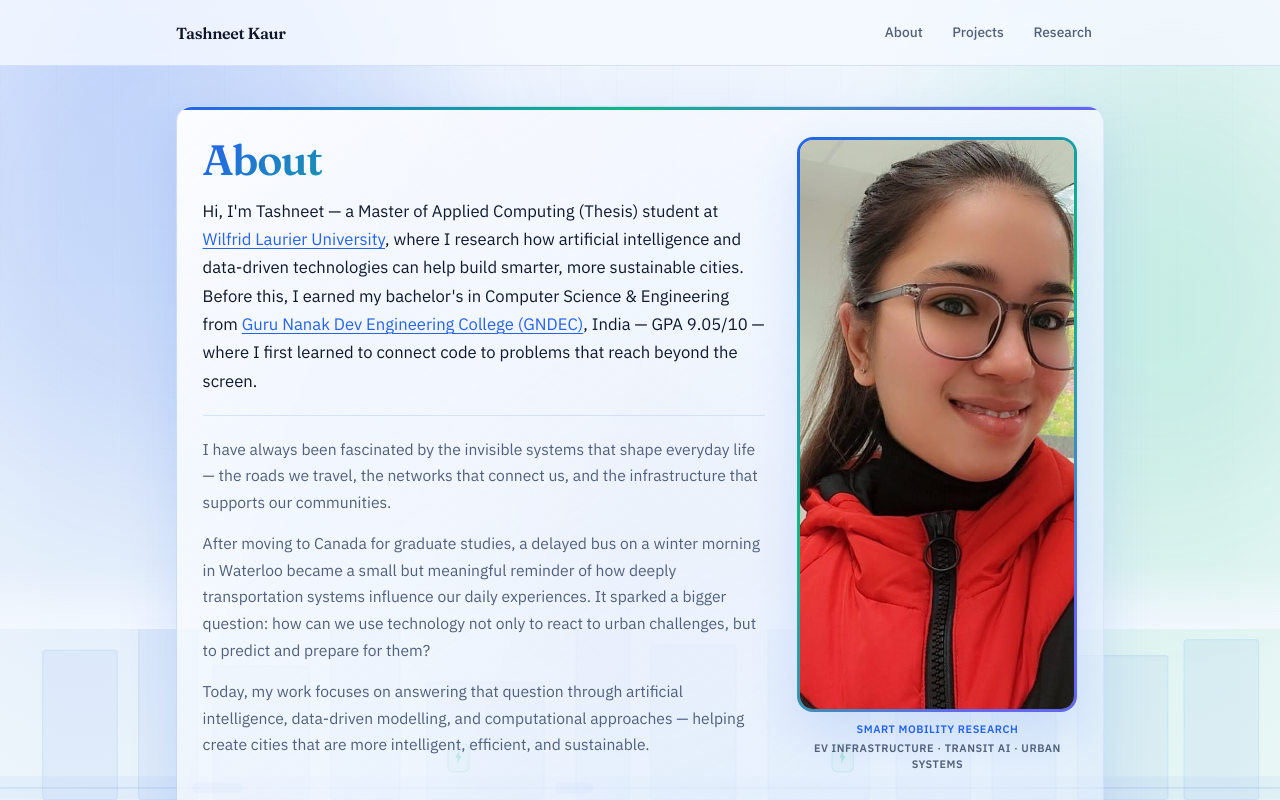
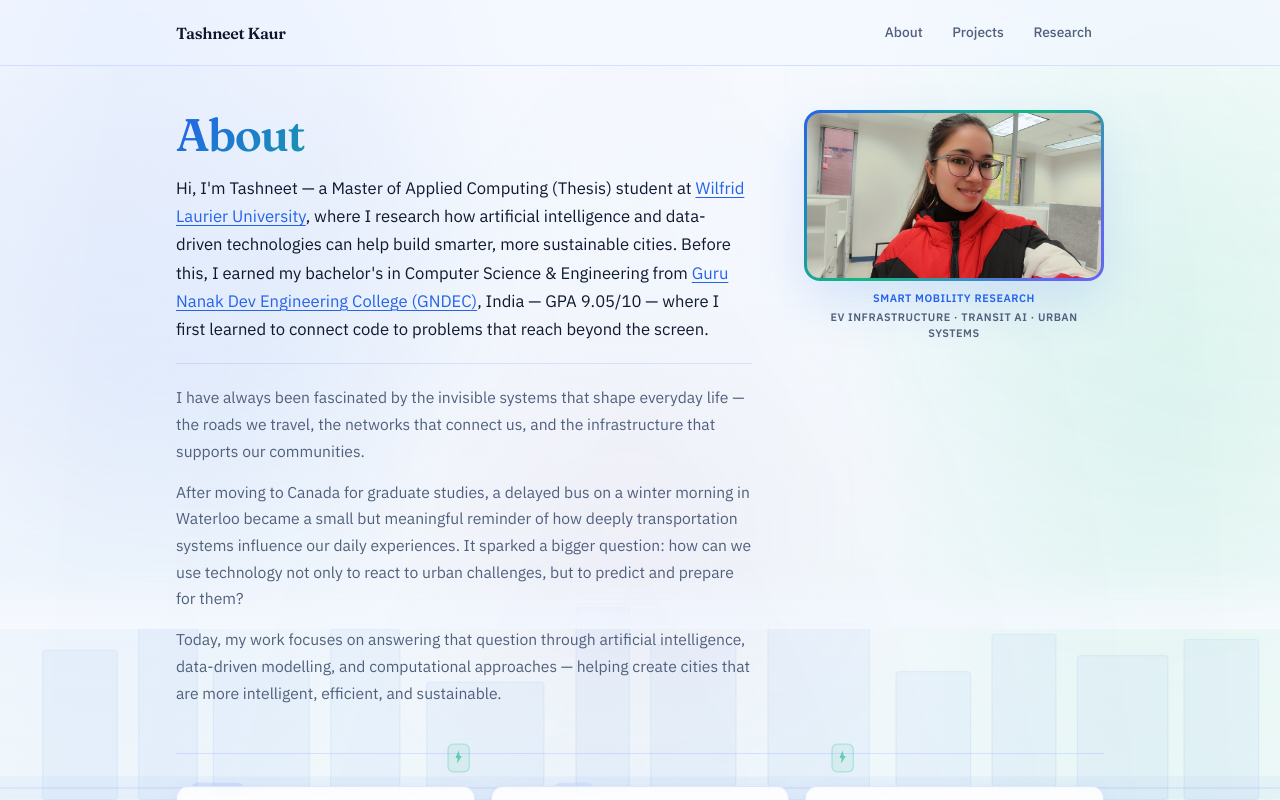
Before and after one commit to Tashneet-30/Tashneet-, a Next.js app: page / in a window 1280 px wide. Shown: the top 800 px of the page. Built offline with nearby package versions, Linux system fonts and the light colour scheme.

Commit message:
Remove About section card and restore natural photo size
Drop the section-card wrapper from the About hero and revert the profile
image to its original proportions without height stretching or forced crop.

Co-authored-by: Tashneet Kaur  <Tashneet-30@users.noreply.github.com>

```diff
--- a/app/globals.css
+++ b/app/globals.css
@@ -195,11 +195,13 @@ a:hover {
 
 /* Hero */
 .hero-block {
-  padding: 2rem 0 2.25rem;
-  border-bottom: none;
-  background: transparent;
+  padding: 2.75rem 0 2.25rem;
+  border-bottom: 1px solid var(--border);
+  background:
+    linear-gradient(180deg, rgba(255, 255, 255, 0.65) 0%, transparent 100%),
+    radial-gradient(ellipse 70% 80% at 100% 0%, rgba(16, 185, 129, 0.08), transparent 60%);
   position: relative;
-  overflow: visible;
+  overflow: hidden;
 }
 
 .hero-block--mobility::after {
@@ -212,9 +214,9 @@ a:hover {
 
 .hero-layout {
   display: grid;
-  grid-template-columns: 1fr minmax(260px, 32%);
-  gap: 2rem;
-  align-items: stretch;
+  grid-template-columns: 1fr 300px;
+  gap: 2.5rem;
+  align-items: start;
 }
 
 .hero-content {
@@ -226,16 +228,10 @@ a:hover {
   margin: 0;
   position: relative;
   z-index: 2;
-  display: flex;
-  flex-direction: column;
-  height: 100%;
 }
 
 .profile-photo__frame {
   position: relative;
-  flex: 1;
-  display: flex;
-  min-height: 0;
   padding: 3px;
   border-radius: 16px;
   background: var(--gradient-brand);
@@ -245,10 +241,7 @@ a:hover {
 .profile-photo__img {
   display: block;
   width: 100%;
-  height: 100%;
-  min-height: 320px;
-  object-fit: cover;
-  object-position: center 22%;
+  height: auto;
   border-radius: 13px;
   background: var(--bg-soft);
 }
@@ -324,7 +317,7 @@ a:hover {
   line-height: 1.7;
   color: var(--text);
   margin: 0;
-  max-width: none;
+  max-width: 36rem;
   font-weight: 400;
 }
 
@@ -333,7 +326,7 @@ a:hover {
   color: var(--text-muted);
   font-size: 0.98rem;
   line-height: 1.7;
-  max-width: none;
+  max-width: 36rem;
 }
 
 .hook-prose p:not(.page-intro) {
@@ -343,15 +336,12 @@ a:hover {
 /* Hero aside — profile only */
 .hero-aside {
   position: relative;
-  display: flex;
-  flex-direction: column;
-  height: 100%;
 }
 
 .focus-row {
-  margin-top: 0;
-  padding-top: 0;
-  border-top: none;
+  margin-top: 2rem;
+  padding-top: 2rem;
+  border-top: 1px solid var(--border);
 }
 
 .focus-stack {
@@ -470,8 +460,7 @@ a:hover {
   background: var(--gradient-brand);
 }
 
-.section-card > h2,
-.section-card .page-title {
+.section-card > h2 {
   font-family: var(--font-display);
   font-size: 0.75rem;
   font-weight: 600;
@@ -479,28 +468,6 @@ a:hover {
   letter-spacing: 0.1em;
   color: var(--accent);
   margin: 0 0 1.25rem;
-}
-
-.about-card {
-  margin-top: 0.5rem;
-}
-
-.about-card .page-title {
-  font-size: clamp(2rem, 4.5vw, 2.65rem);
-  text-transform: none;
-  letter-spacing: -0.03em;
-  line-height: 1.1;
-  background: var(--gradient-brand);
-  -webkit-background-clip: text;
-  -webkit-text-fill-color: transparent;
-  background-clip: text;
-  margin-bottom: 0.85rem;
-}
-
-.about-card .focus-row {
-  margin-top: 1.75rem;
-  padding-top: 1.75rem;
-  border-top: 1px solid var(--border);
 }
 
 /* Work cards */
@@ -992,22 +959,7 @@ a:hover {
 
   .hero-aside {
     margin-top: 1.5rem;
-    max-width: 320px;
-    height: auto;
-  }
-
-  .profile-photo {
-    height: auto;
-  }
-
-  .profile-photo__frame {
-    flex: none;
-  }
-
-  .profile-photo__img {
-    height: auto;
-    aspect-ratio: 4 / 5;
-    min-height: 0;
+    max-width: 300px;
   }
 
   .focus-stack {
--- a/app/page.tsx
+++ b/app/page.tsx
@@ -13,7 +13,6 @@ export default function AboutPage() {
     <div className="about-page">
       <section className="hero-block hero-block--mobility">
         <div className="container-wide">
-          <div className="section-card about-card">
           <div className="hero-layout">
             <div className="hero-content">
               <h1 className="page-title">About</h1>
@@ -69,7 +68,6 @@ export default function AboutPage() {
 
           <FocusPillars />
         </div>
-        </div>
       </section>
 
       <div className="container">
--- a/components/profile-photo.tsx
+++ b/components/profile-photo.tsx
@@ -9,8 +9,6 @@ export function ProfilePhoto() {
         <img
           src={assetPath(site.photo)}
           alt={`Portrait of ${site.name}`}
-          width={300}
-          height={360}
           className="profile-photo__img"
           loading="eager"
           decoding="async"
```
Lines whose indentation alone changed are shown as unchanged.
